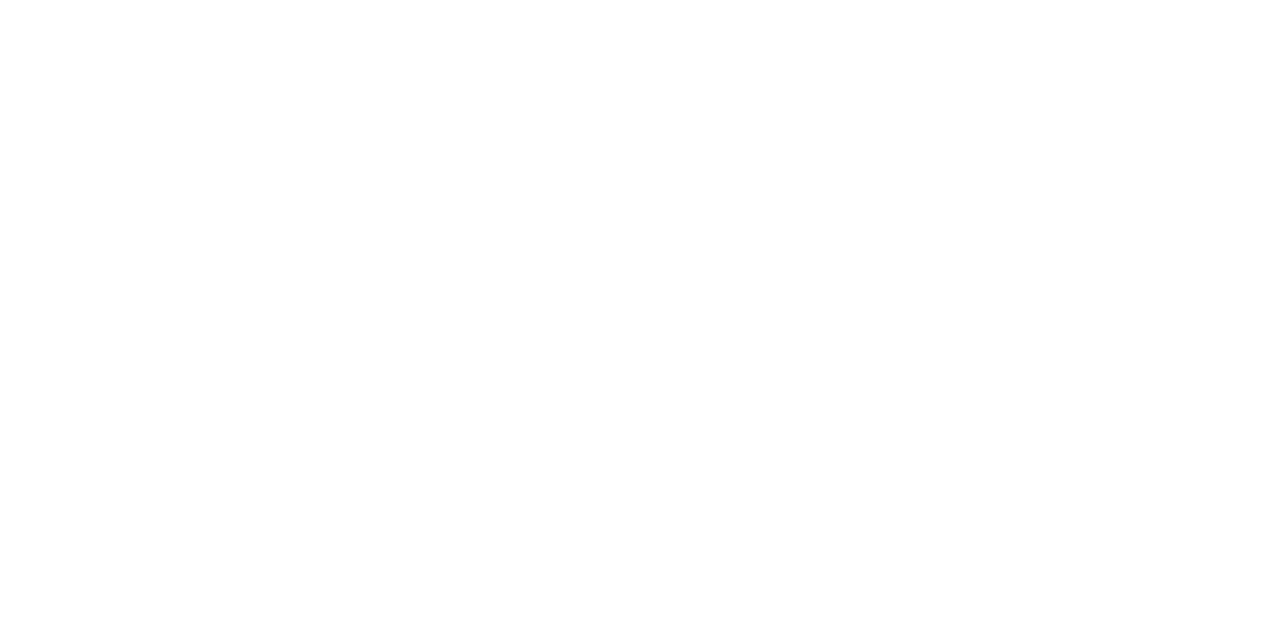
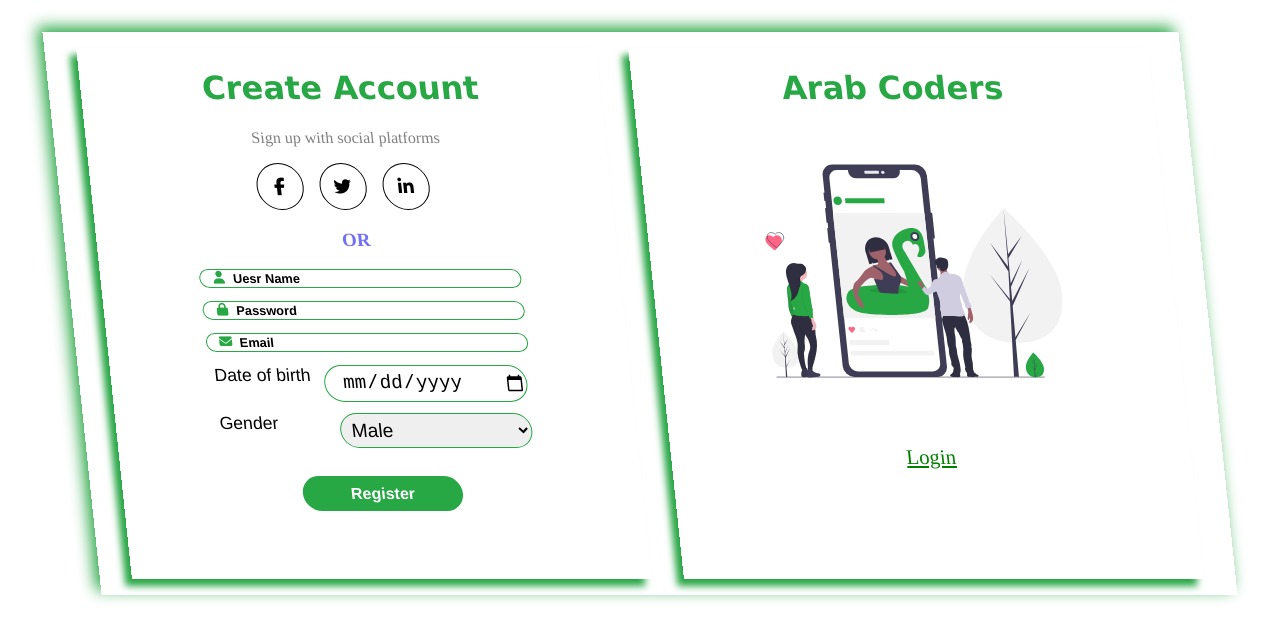
Before and after one commit to moamenhredeen/social-networking, a plain HTML site: page Frontend/html/register.html in a window 1280 px wide. Drawn offline with Linux system fonts and the light colour scheme.

Commit message:
create login and signup

```diff
--- a/Frontend/html/register.html
+++ b/Frontend/html/register.html
@@ -1,11 +1,74 @@
 <!DOCTYPE html>
 <html lang="en">
+
 <head>
     <meta charset="UTF-8">
     <meta name="viewport" content="width=device-width, initial-scale=1.0">
-    <title>Document</title>
+    <link rel="stylesheet" type="text/css" href="../style/register.css">
+    <script src="https://kit.fontawesome.com/a076d05399.js"></script>
+    <title>Register</title>
 </head>
+
 <body>
+    <div class="contianer">
 
+        <div class="register">
+            <div class="div-form">
+                <h1 class="title">Create Account</h1>
+                <p class="social-text">Sign up with social platforms</p>
+                <div class="social-media">
+                    <a href="#" class="social-icon">
+                        <i class="fab fa-facebook-f"></i>
+                    </a>
+                    <a href="#" class="social-icon">
+                        <i class="fab fa-twitter"></i>
+                    </a>
+                    <a href="#" class="social-icon">
+                        <i class="fab fa-linkedin-in"></i>
+                    </a>
+
+                </div>
+                <h3>OR</h3>
+                <form  class="div-inputs">
+                <div class="input-field">
+                    <i class="fas fa-user"></i>
+                    <input type="text" name="UesrName" placeholder="Uesr Name" maxlength="50" required>
+                </div>
+                <div class="input-field">
+                    <i class="fas fa-lock"></i>
+                    <input type="password" name="pass" placeholder="Password" maxlength="50" required>
+                </div>
+                <div class="input-field">
+                    <i class="fas fa-envelope"></i>
+                    <input type="email" name="email" placeholder="Email" autocomplete="off" required>
+                </div>
+
+                    <div class="div-input-date">
+                        <div> <label for="date">Date of birth</label></div>
+                        <div><input type="date" id="date" name="date" required></div>
+                    </div>
+
+                    <div class="div-label-select">
+                     <div class="div-label-gender"><label for="gender">Gender</label></div>
+                      <select name="gender" id="gender">
+                        <option value="male">Male</option>
+                        <option value="female">Female</option>
+                    </select>
+                </div>
+
+                <input type="submit" value="Register"  class="btn-submit">
+            </form>
+            </div>
+            <div class="div-photo">
+                <h1 class="title">Arab Coders</h1>
+                <div><img src="../images/img1.svg"></div>
+                <div class="footer">
+                    <a class="link-login" href="./login.html">Login</a>
+                </div>
+            </div>
+
+        </div>
+    </div>
 </body>
+
 </html>
--- /dev/null
+++ b/Frontend/style/login.css
@@ -0,0 +1,198 @@
+:root {
+    --main-green: #28a745;
+  }
+
+body, html{
+    top:  0;
+    right: 0;
+    left: 0;
+    bottom: 0;
+
+
+}
+ .contianer{
+    display: flex;
+    width: 100%
+ }
+
+
+ .register{
+    display: flex;
+     flex: 2;
+     align-items: center;
+     text-align: center;
+     margin-top: 1.5rem;
+     margin-right: 4rem;
+     margin-left: 4rem;
+     padding: 1rem 2rem;
+     box-shadow: -5px -5px 15px var(--main-green);
+     transform: skewX(6deg);
+
+ }
+
+ .div-form{
+    flex: 1;
+    box-shadow: -7px 7px 7px var(--main-green);
+    padding-bottom: 1rem;
+    height: 515px;
+    margin-right: 2rem;
+ }
+
+.title{
+    text-align: center;
+    color:var(--main-green) ;
+    font-family: cursive;
+
+}
+ h3{
+    text-align: center;
+    color: rgb(111, 111, 248);
+ }
+.social-text{
+    text-align: center;
+    opacity: 0.5;
+}
+.social-media{
+    margin-right: 1rem;
+    display: flex;
+    justify-content: center;
+
+}
+.social-media a:hover{
+    color: var(--main-green);
+    border-color: var(--main-green);
+}
+form{
+    display: flex;
+    flex-direction: column;
+    align-items: center;
+}
+.social-icon{
+    height: 45px;
+    width: 45px;
+    border:1px solid black;
+    margin: 0 0.5rem;
+    display: flex;
+    justify-content: center;
+    align-items: center;
+    text-decoration:none;
+    font-size: 1.1rem;
+    border-radius: 50%;
+    color: black
+}
+
+.input-field{
+    border: 1px solid var(--main-green);
+    background: white;
+    height: 35px;
+    width: 60%;
+    margin-bottom: 0.8rem;
+    display: flex;
+    flex: 4;
+    border-radius: 30px;
+    padding-left: 0.5rem;
+}
+
+
+
+.input-field i{
+    flex: 0.3;
+    font-size: 0.8rem;
+    display: flex;
+    justify-content: center;
+    align-items: center;
+    color: var(--main-green)
+
+}
+.input-field input{
+    flex: 4;
+    background: none;
+    border: none;
+    outline: none;
+    font-size: 0.8rem;
+    font-weight: bold;
+    color: black;
+    padding-left: 0.2rem;
+}
+.input-field input::placeholder{
+    color: black;
+}
+
+.div-forgetPass{
+    width: 60%;
+    display: flex;
+    justify-content: flex-start;
+}
+.div-forgetPass a{
+   color: var(--main-green);
+}
+.div-photo{
+    box-shadow: -7px 7px 7px var(--main-green);
+    flex: 1;
+    height: 515px;
+    display: flex;
+    flex-direction: column;
+    align-items: center;
+    padding-bottom: 1rem;
+}
+.div-photo img{
+    width: 75%;
+    height: 100%;
+}
+.btn-submit{
+    background:  var(--main-green);
+    font-size: 1rem;
+    height: 35px;
+    font-weight: bold;
+    outline: none;
+    border: none;
+    margin-top: 1rem;
+    width: 10rem;
+    border-radius: 30px;
+    color: white;
+}
+ .footer{
+     margin-top: 2rem;
+ }
+.link-register{
+    color: green;
+    font-size: 1.3rem;
+
+}
+
+
+ /*    Responsve  800px */
+
+@media(max-width:600px){
+    .register{
+        transform: skewX(0deg);
+    }
+    .div-form{
+        box-shadow: 0 0 0 var(--main-green);
+        height: auto;
+    }
+    .div-photo{
+        display: none;
+    }
+    .input-field {
+        padding-left: 0.5rem;
+        height: 35px;
+        width: 100%;
+    }
+    .input-field input{
+        font-weight: normal;
+
+    }
+    .social-icon{
+    height: 25px;
+    width: 25px;
+    font-size: 0.7rem;
+    }
+    .input-field input{
+        padding-left: 0.2rem;
+    }
+    .input-field input::placeholder{
+       color: rgb(143, 133, 133);
+    }
+
+}
--- /dev/null
+++ b/Frontend/style/register.css
@@ -0,0 +1,262 @@
+
+:root {
+    --main-green: #28a745;
+  }
+
+body, html{
+    top:  0;
+    right: 0;
+    left: 0;
+    bottom: 0;
+
+
+}
+ .contianer{
+    display: flex;
+    width: 100%
+ }
+
+
+ .register{
+     display: flex;
+     flex: 2;
+     align-items: center;
+     text-align: center;
+     margin-top: 1.5rem;
+     margin-right: 4rem;
+     margin-left: 4rem;
+     padding: 1rem 2rem;
+     box-shadow: -5px -5px 15px var(--main-green);
+     transform: skewX(6deg);
+ }
+
+ .div-form{
+      flex: 1;
+      box-shadow: -7px 7px 7px var(--main-green);
+      padding-bottom: 1rem;
+      height: 515px;
+      margin-right: 2rem;
+ }
+
+.title{
+    text-align: center;
+    color:var(--main-green) ;
+    font-family: cursive;
+}
+ h3{
+    text-align: center;
+    color: rgb(111, 111, 248);
+ }
+.social-text{
+    text-align: center;
+    opacity: 0.5;
+}
+.social-media{
+    margin-right: 1rem;
+    display: flex;
+    justify-content: center;
+
+}
+.social-media a:hover{
+    color: var(--main-green);
+    border-color: var(--main-green);
+}
+form{
+    display: flex;
+    flex-direction: column;
+    align-items: center;
+}
+.social-icon{
+    height: 45px;
+    width: 45px;
+    border:1px solid black;
+    margin: 0 0.5rem;
+    display: flex;
+    justify-content: center;
+    align-items: center;
+    text-decoration:none;
+    font-size: 1.1rem;
+    border-radius: 50%;
+    color: black
+}
+
+.input-field{
+    border: 1px solid var(--main-green);
+    background: white;
+    height: 35px;
+    width: 60%;
+    margin-bottom: 0.8rem;
+    display: flex;
+    flex: 4;
+    border-radius: 30px;
+    padding-left: 0.5rem;
+}
+
+
+.div-input-date{
+
+   display: flex;
+   justify-content: space-between;
+    height: 35px;
+    width: 60%;
+    margin-bottom: 0.8rem;
+    flex-flow: wrap;
+}
+.div-input-date label{
+    font-size: 1.1rem;
+    font-family: sans-serif;
+}
+.div-input-date input{
+    height: 100%;
+    border: 1px solid var(--main-green);
+    font-size: 1.2rem;
+    border-radius: 30px;
+    outline: none;
+}
+.div-input-date input::-webkit-datetime-edit {
+    padding: 0 1rem;
+}
+
+
+
+  .div-label-select{
+
+      height: 35px;
+      width: 60%;
+      margin-bottom: 0.8rem;
+      display: flex;
+      justify-content: space-between;
+       flex-flow: wrap;
+
+  }
+  .div-label-select label{
+    font-size: 1.1rem;
+    font-family: sans-serif;
+  }
+
+  .div-label-select select{
+     width: 12rem;
+     border: 1px solid var(--main-green);
+     font-size: 1.2rem;
+     border-radius: 30px;
+     outline: none;
+     padding-left: 0.4rem;
+  }
+.input-field i{
+    flex: 0.3;
+    font-size: 0.8rem;
+    display: flex;
+    justify-content: center;
+    align-items: center;
+    color: var(--main-green)
+
+}
+.input-field input{
+    flex: 4;
+    background: none;
+    border: none;
+    outline: none;
+    font-size: 0.8rem;
+    font-weight: bold;
+    color: black;
+    padding-left: 0.2rem;
+}
+.input-field input::placeholder{
+    color: black;
+}
+.div-photo{
+    box-shadow: -7px 7px 7px var(--main-green);
+    flex: 1;
+    height: 515px;
+    display: flex;
+    flex-direction: column;
+    align-items: center;
+    padding-bottom: 1rem;
+
+}
+.div-photo img{
+    width: 75%;
+    height: 100%;
+}
+.btn-submit{
+    background:  var(--main-green);
+    font-size: 1rem;
+    height: 35px;
+    font-weight: bold;
+    outline: none;
+    border: none;
+    margin-top: 1rem;
+    width: 10rem;
+   border-radius: 30px;
+    color: white;
+}
+.footer {
+   margin-top: 2rem;
+}
+.link-login{
+    color: green;
+    font-size: 1.3rem;
+
+}
+
+
+ /*    Responsve  800px */
+
+@media(max-width:600px){
+    .register{
+        transform: skewX(0deg);
+        box-shadow: 0 0 0 var(--main-green);
+        margin: 0;
+    }
+    .div-form{
+        box-shadow: 0 0 0 var(--main-green);
+        height: auto;
+        width: 100%;
+        margin: 0;
+    }
+    .div-photo{
+        display: none;
+    }
+    .input-field {
+        width: 100%;
+        padding-left: 0.5rem;
+        height: 35px;
+    }
+    .input-field input{
+        font-weight: normal;
+
+    }
+    .social-icon{
+    height: 40px;
+    width: 40px;
+    font-size: 1rem;
+    }
+    .input-field input{
+        padding-left: 0.2rem;
+    }
+    .input-field input::placeholder{
+       color: rgb(143, 133, 133);
+    }
+
+    .div-input-date label{
+        display: none;
+    }
+    .div-input-date{
+        width: 100%;
+        justify-content: stretch;
+    }
+    .div-input-date input {
+        /* width: 8rem; */
+      width: 100%;
+    }
+    .div-label-select{
+        width: 100%;
+    }
+    .div-label-select label{
+        display: none;
+    }
+
+    .div-label-select select{
+        font-size: 0.9rem;
+    }
+}
```
Also changed, not shown: Frontend/html/login.html (+51 -2 lines), Frontend/images/img1.svg (added).
